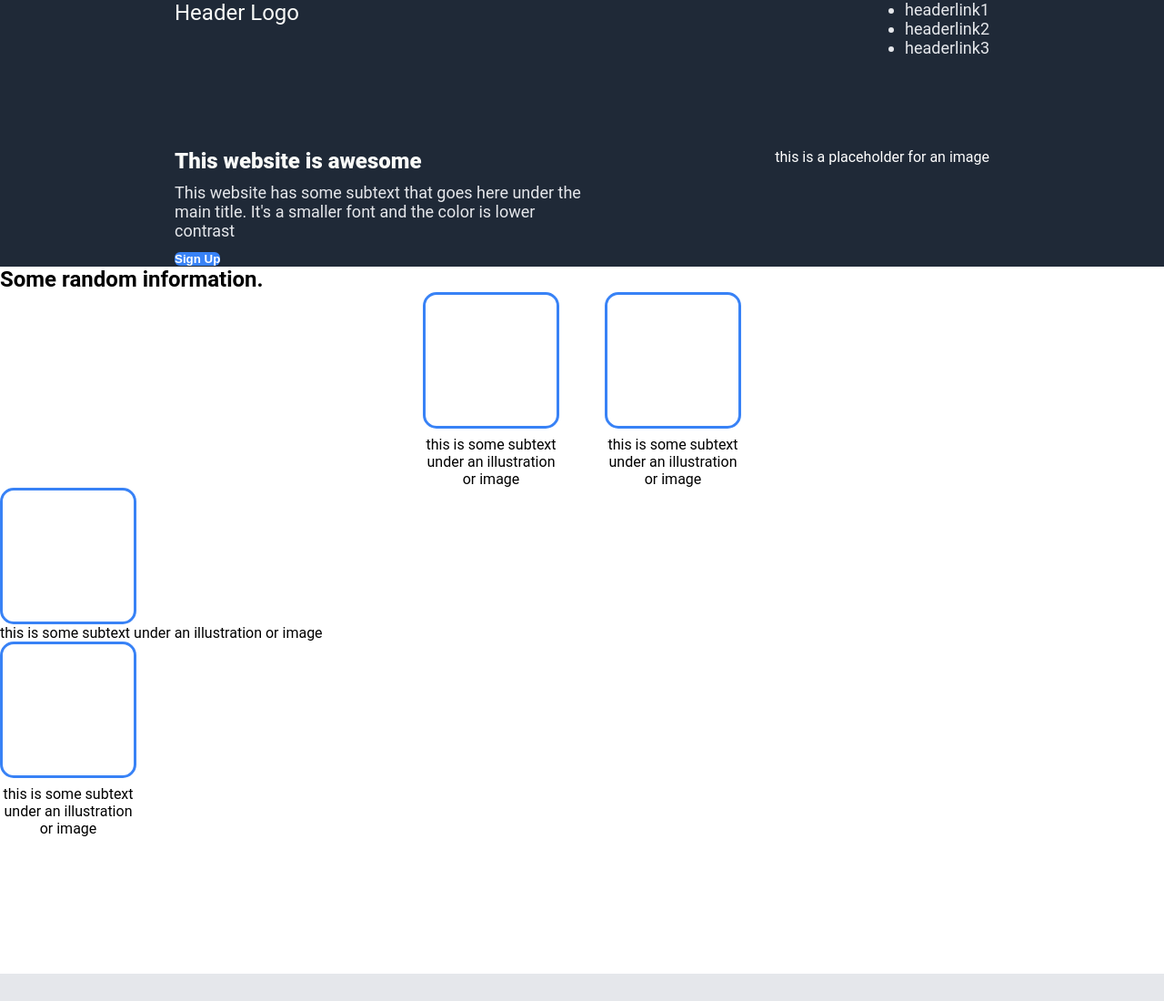
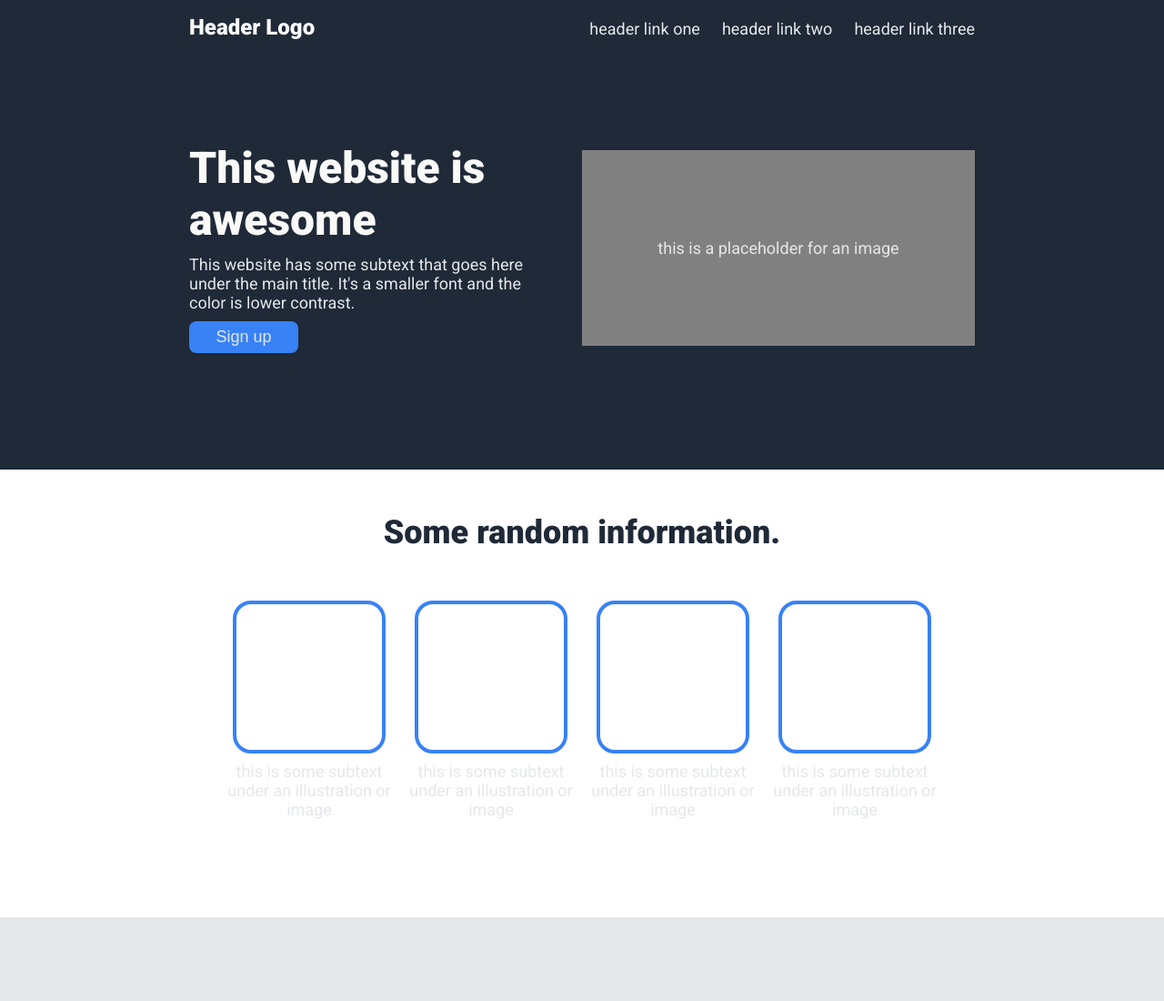
Before and after one commit to youssouoph2008/odin-landing-page, a plain HTML site: page index.html in a window 1280 px wide. Shown: the top 1100 px of the page at 91% size. Drawn offline with Linux system fonts and the light colour scheme.

Commit message:
cambios para que funcione mejor

```diff
--- a/index.html
+++ b/index.html
@@ -1,73 +1,92 @@
 <!DOCTYPE html>
 <html lang="en">
-  <head>
+
+<head>
     <meta charset="UTF-8">
+    <meta http-equiv="X-UA-Compatible" content="IE=edge">
     <meta name="viewport" content="width=device-width, initial-scale=1.0">
-    <link rel="stylesheet" href="styles.css"/>
     <title>Landing Page</title>
-  </head>
-  <body>
-	<section class = "first-section" >
-        <nav class = "nav-bar">
-            <p class = "logo">Header Logo</p>
-            <ul>
-                <li class = "header-link">headerlink1</li>
-                <li class = "header-link">headerlink2</li>
-                <li class = "header-link">headerlink3</li>
-            </ul>
-        </nav>
-        <div class = "hero-section">
-            <div class = "hero-text">
-                <h1 class ="hero-main">This website is awesome</h1>
-                <p class = "hero-secondary">
-                    This website has some subtext that goes here under the main title.
-                    It's a smaller font and the color is lower contrast
-                </p>
-                <button class = "signup-btn">Sign Up</button>
+    <link rel="stylesheet" href="styles.css">
+</head>
+
+<body>
+    <header>
+        <div class="nav">
+            <div class="left">
+                <p id="logo">Header Logo</p>
             </div>
-            <div class = "image-placeholder">this is a placeholder for an image</div>
-        </div>
-    </section>
-    <section class = "second-section">
-        <h1 class = "second-header">Some random information.</h1>
-        <div class = "boxes">
-            <div class = "box">
-                <div class = "box-placeholder"></div>
-                <p> this is some subtext under an illustration or image</p>
-            </div>
-            <div class = "box">
-                <div class = "box-placeholder"></div>
-                <p> this is some subtext under an illustration or image</p>
-            </div>
-            </div class = "box">
-                <div class = "box-placeholder"></div>
-                <p> this is some subtext under an illustration or image</p>
-            </div>
-            <div class = "box">
-                <div class = "box-placeholder"></div>
-                <p> this is some subtext under an illustration or image</p>
+            <div class="right">
+                <ul>
+                    <li><a href="#">header link one</a></li>
+                    <li><a href="#">header link two</a></li>
+                    <li><a href="#">header link three</a></li>
+                </ul>
             </div>
         </div>
-    </section>
-    <section class = "third-section">
-        <p class = "quote">
-        This is an inspiring quote, or testimonial from a customer. Maybe it's
-        just filling up space, or maybe people will actually read it. Who knows?
-        All I know is that it looks nice.
-        </p>
-        <p class = "quote-author">- Thor</p>
-    </section>
-    <section class = "fourth-section">
-        <div class = "action">
-            <div>
-            <h2 class = "action-header">Call to Action</h2>
-            <p class = "action-text">
-                Sign up for our product by clicking the button right over there.
-            </p>
+
+        <div class="welcome">
+            <div class="left">
+                <h1 class="hero">This website is awesome</h1>
+                <p class="secondary">This website has some subtext that goes here under the main title. It's a smaller
+                    font and the
+                    color is lower contrast.</p>
+                <button class="secondary">Sign up</button>
             </div>
-            <button class = "action-btn">Sign up</button>
+            <div class="right">
+                <div class="image">
+                    <p class="secondary">this is a placeholder for an image</p>
+                </div>
+            </div>
         </div>
-    </section>
-    <footer><p>Copyright &copy; The Odin Project 2021</p></footer>
+    </header>
+
+    <main>
+        <h2>Some random information.</h2>
+        <div class="card-container secondary">
+            <div class="card">
+                <div class="square"></div>
+                <p>this is some subtext under an illustration or image</p>
+            </div>
+
+            <div class="card">
+                <div class="square"></div>
+                <p>this is some subtext under an illustration or image</p>
+            </div>
+
+            <div class="card">
+                <div class="square"></div>
+                <p>this is some subtext under an illustration or image</p>
+            </div>
+
+            <div class="card">
+                <div class="square"></div>
+                <p>this is some subtext under an illustration or image</p>
+            </div>
+        </div>
+    </main>
+
+    <div class="quote">
+        <em>This is an inspiring quote, or a testimonial from a customer.
+            Maybe it's just filling up space, or maybe people will actually read it. Who knows? All I know is that it
+            looks nice.</em>
+        <p>- Thor, God of Thunder</p>
+    </div>
+
+    <div class="sign-up">
+        <div class="container">
+            <div class="left">
+                <strong>Call to action! It's time!</strong>
+                <p class="secondary">Sign up for our product by clicking that button right over there!</p>
+            </div>
+            <div class="right">
+                <button class="secondary">Sign up</button>
+            </div>
+        </div>
+    </div>
+
+    <footer>
+        Copyright &copy; The Odin Project 2021
+    </footer>
 </body>
+
 </html>
--- a/styles.css
+++ b/styles.css
@@ -1,164 +1,185 @@
-html{
-    box-sizing: border-box;
-    font-family: Roboto, "Segoe UI", Tahoma, Geneva, Verdana, sans-serif;
+@import url('https://fonts.googleapis.com/css2?family=Roboto:wght@300;400;500;700;900&display=swap');
+
+* {
+    margin: 0;
+    padding: 0;
 }
 
-*,
-*::after,
-*::before {
-    padding: 0;
-    margin: 0;
-    box-sizing: inherit;
+body {
+    font-family: 'Roboto', sans-serif;
 }
 
-.first-section {
-    background-color : #1f2937;
-    color: #fff;
-    padding: 30 px 0 100 px 0;
+/* HEADER */
+header {
+    background-color: #1f2937;
+    padding: 1em 13em;
 }
 
-.nav-bar{
+/* NAVIGATION */
+#logo {
+    font-size: 24px;
+    font-weight: 900;
+    color: #F9FAF8;
+}
+
+.nav {
     display: flex;
     justify-content: space-between;
-    width: 70%;
-    margin: 0 auto;
-    margin-bottom: 100px;
+    align-items: baseline;
 }
 
 .nav ul {
-    list-style: none;
+    list-style-type: none;
     display: flex;
-    gap: 20px;
+    gap: 1.5em;
 }
 
-.hero-main{
-    font-size: 48.px;
-    color: #f9faf8;
-    font-weight: 900;
+.secondary,
+a:link {
+    font-size: 18px;
+    color: #E5E7EB;
+    text-decoration: none;
 }
 
-.hero-secondary,
-.header-link,
-.action-text,
-footer p{
-    font-size: 18px;
-    color: #e5e7eb;
-}
-
-.hero-secondary{
-    margin: 10px 0;
-}
-
-.logo{
-    font-size: 24px;
-    color: #f9faf8;
-}
-
-.img-placeholder {
-    height: 300px;
-    width: 700px;
-    background-color: #6d747d;
-    display : flex;
-    justify-content :center;
-    align-items: center;
-}
-
-.hero-section {
-    display: flex;
-    width: 70%;
-    margin: 0 auto;
-    justify-content: space-between;
-}
-
-.hero-text{
-    width: 450px;
-}
-
-.signup-btn,
-.action-btn {
-    background-color: #3882f6;
-    color: #fff;
-    padding: 8px 35 px;
-    border: none;
-    font-size: 15 px;
-    font-weight: 900;
-    border-radius: 6px;
-}
-
-.second-section{
-    padding: 0 0 150px 0;
-}
-
-.secon-header{
-    text-align: center;
-    margin: 50px 0;
-}
-
-.box-placeholder{
-    width: 150px;
-    height: 150px;
-    border-radius: 15px;
-    border: #3882f6 solid 3px;
-}
-
-.boxes{
-    display: flex;
-    justify-content: center;
-    gap: 50px;
-}
-
-.box p{
-    width: 150px;
-    text-align: center;
-    margin-top: 8px;
-}
-
-.third-section{
-    background-color: #e5e7eb;
-    padding: 150px 0;
-}
-
-.quote{
-    font-size: 36px;
-    color: #1f2937;
-    font-weight: 300;
-    font-style: italic;
-    width: 40%;
-    margin: 0 auto;
-}
-
-.quote-author{
-    font-weight: 900;
-    font-size: 25px;
-    text-align: right;
-    width: 40%;
-    margin: 0 auto;
-}
-
-fourth-section{
-    padding: 100px;
-    color: #fff;
+/* WELCOME */
+.welcome {
+    padding: 7em 0;
     display: flex;
     justify-content: center;
     align-items: center;
+    gap: 2em;
 }
 
-.action{
-    background-color: #3882f6;
-    width: 60%;
+.welcome .left {
+    display: flex;
+    flex-direction: column;
+    gap: 10px;
+}
+
+.welcome .right {
+    flex-shrink: 0;
+    width: 50%;
+}
+
+.hero {
+    color: #F9FAF8;
+    font-weight: 900;
+    font-size: 48px;
+}
+
+button {
+    padding: 7px 1em;
+    width: 120px;
+    background-color: #3882F6;
     border-radius: 8px;
-    padding: 40 px;
+}
+
+.welcome button {
+    border: none;
+}
+
+.image {
+    background-color: gray;
+    display: flex;
+    align-items: center;
+    justify-content: center;
+    height: 215px;
+}
+
+/* CARD SECTION */
+main {
+    display: flex;
+    flex-direction: column;
+    align-items: center;
+    padding: 0 13em;
+    margin-top: 3em;
+}
+
+main h2 {
+    font-size: 36px;
+    font-weight: 900;
+    color: #1f2937;
+}
+
+.card-container {
+    display: flex;
+    justify-content: center;
+    align-items: center;
+    flex-wrap: wrap;
+    margin: 3em 0 6em 0;
+}
+
+.card {
+    text-align: center;
+    max-width: 200px;
+    display: flex;
+    flex-direction: column;
+    align-items: center;
+    gap: .5em;
+}
+
+.square {
+    border: 4px solid #3882F6;
+    border-radius: 20px;
+    width: 160px;
+    height: 160px;
+}
+
+/* QUOTE */
+.quote {
+    display: flex;
+    flex-direction: column;
+    justify-content: center;
+    background-color: #E5E7EB;
+    padding: 7em 13em;
+}
+
+.quote p {
+    align-self: flex-end;
+    font-weight: bolder;
+    font-size: 24px;
+    color: #1f2937;
+}
+
+.quote em {
+    font-size: 36px;
+    font-weight: 100;
+    color: #1f2937;
+}
+
+/* SIGN UP */
+.sign-up {
+    display: flex;
+    justify-content: center;
+    align-items: center;
+    padding: 5em 13em;
+}
+
+.container {
     display: flex;
     justify-content: space-around;
+    align-items: center;
+    background-color: #3882F6;
+    padding: 3em;
+    width: 100%;
+    border-radius: 10px;
 }
 
-action-btn{
-    border: #fff solid 3px;
+.container button {
+    border: 2px solid #FFF;
 }
 
+strong {
+    font-size: 24px;
+    color: #FFF;
+}
+
+/* FOOTER */
 footer {
     background-color: #1f2937;
-    color: #e5e7eb;
-    text-align: center;
-    padding: 35px 0;
+    color: #FFF;
+    display: flex;
+    justify-content: center;
+    align-items: center;
+    padding: 2em 0;
 }
```
